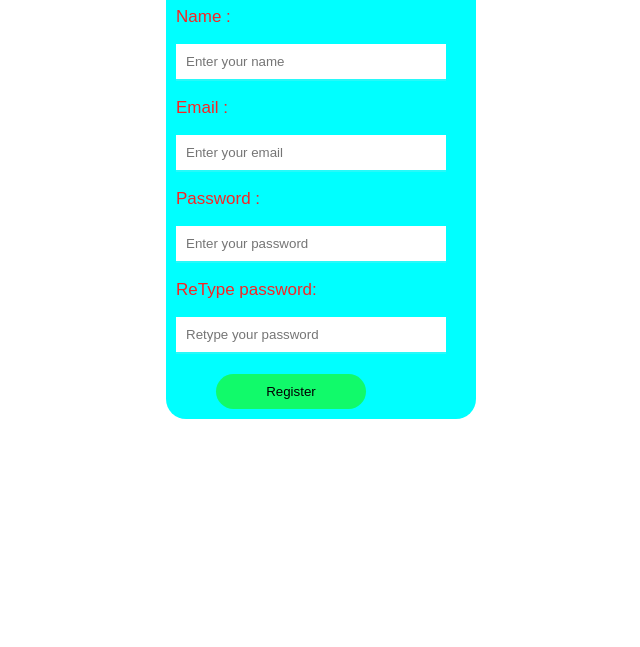
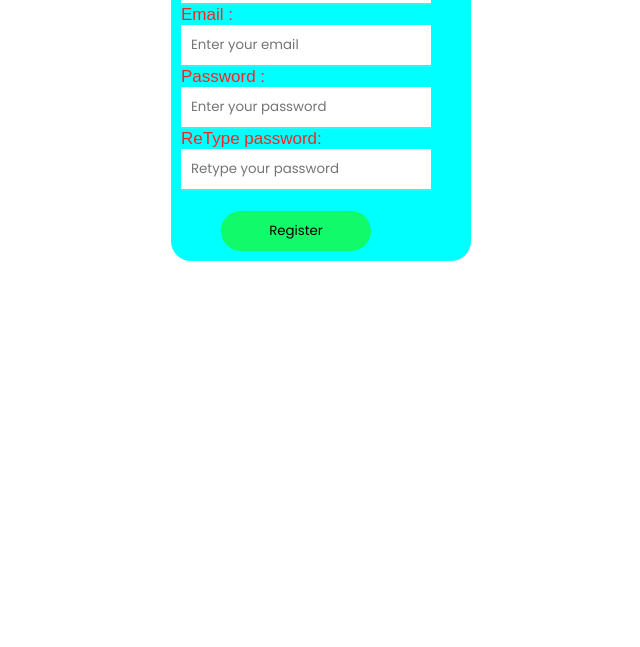
Before and after one commit to Vasanthkumar12/quiz, a website: page views/register.html in a window 1280 px wide. Shown: the part 153-800 px from the top of the page, without its empty margins (319-959 px from the left). Drawn offline with Linux system fonts and the light colour scheme.

Commit message:
Register updated

```diff
--- a/assets/css/registerStyle.css
+++ b/assets/css/registerStyle.css
@@ -1,3 +1,5 @@
+@import url("theme.css");
+
 /* body {
 
     background: url(back.jpg) no-repeat center;
```
